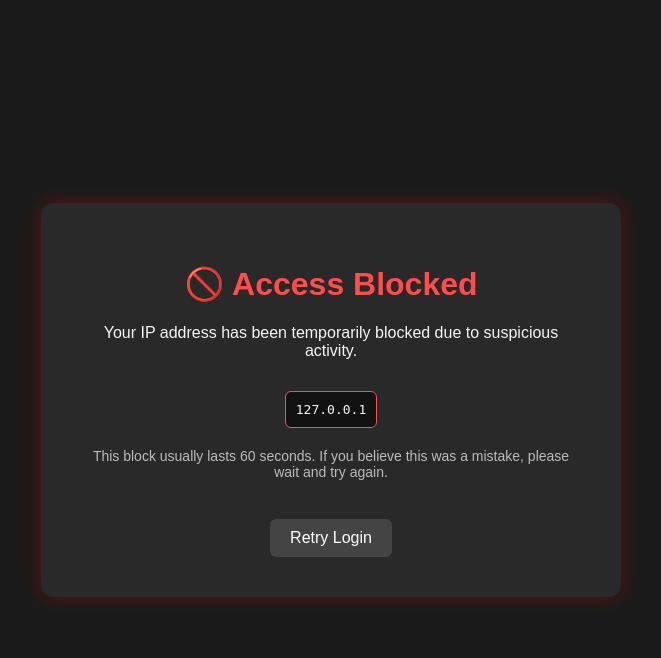
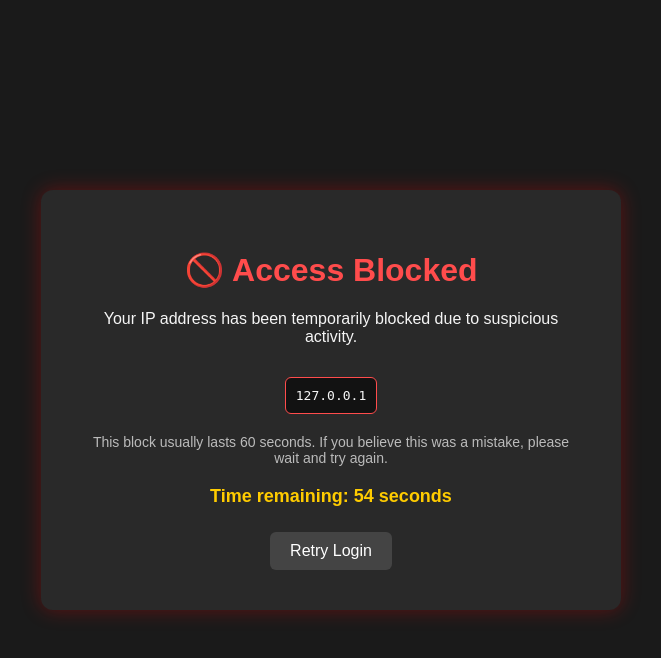
Before and after one commit to Ikhwnbsri/rps-flask-updated, a Flask app: page /blocked in a window 1280 px wide. Shown: the top 658 px of the page, without its empty margins (309-970 px from the left). Run offline with Flask 3, Linux system fonts and the light colour scheme.

Commit message:
tambah timer

```diff
--- a/templates/security_blocked.html
+++ b/templates/security_blocked.html
@@ -44,6 +44,12 @@
             font-size: 14px;
             color: #bbbbbb;
         }
+        .countdown {
+            margin-top: 20px;
+            font-size: 18px;
+            font-weight: bold;
+            color: #ffcc00;
+        }
         a.button {
             display: inline-block;
             margin-top: 25px;
@@ -65,7 +71,24 @@
         <p>Your IP address has been temporarily blocked due to suspicious activity.</p>
         <div class="ip-box">{{ ip }}</div>
         <p class="info">This block usually lasts 60 seconds. If you believe this was a mistake, please wait and try again.</p>
+        <div class="countdown">
+            Time remaining: <span id="timer">60</span> seconds
+        </div>
         <a class="button" href="{{ url_for('login') }}">Retry Login</a>
     </div>
+
+    <script>
+        let seconds = 60;
+        const timerElement = document.getElementById("timer");
+
+        const countdown = setInterval(() => {
+            seconds--;
+            if (seconds >= 0) {
+                timerElement.textContent = seconds;
+            } else {
+                clearInterval(countdown);
+            }
+        }, 1000);
+    </script>
 </body>
 </html>
```
